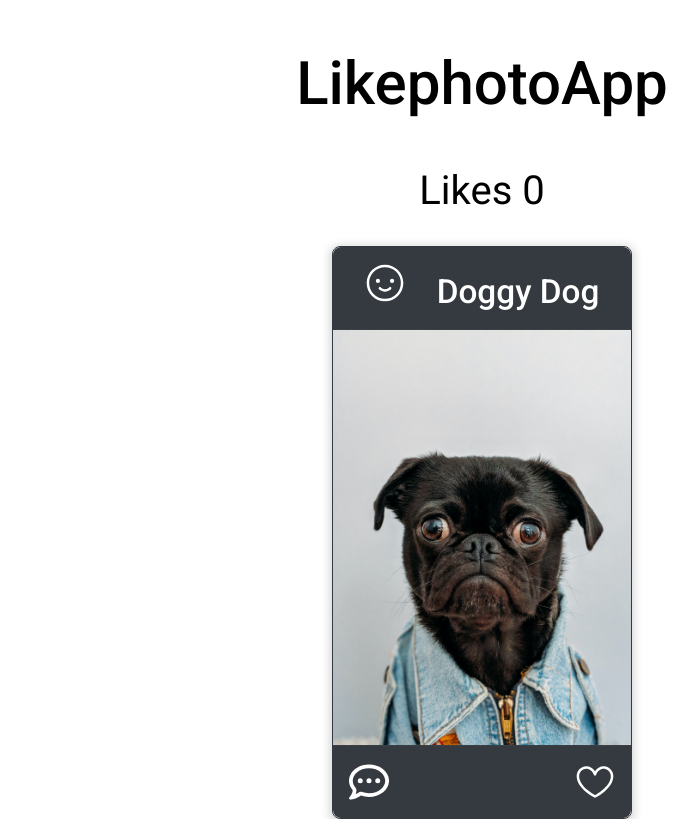
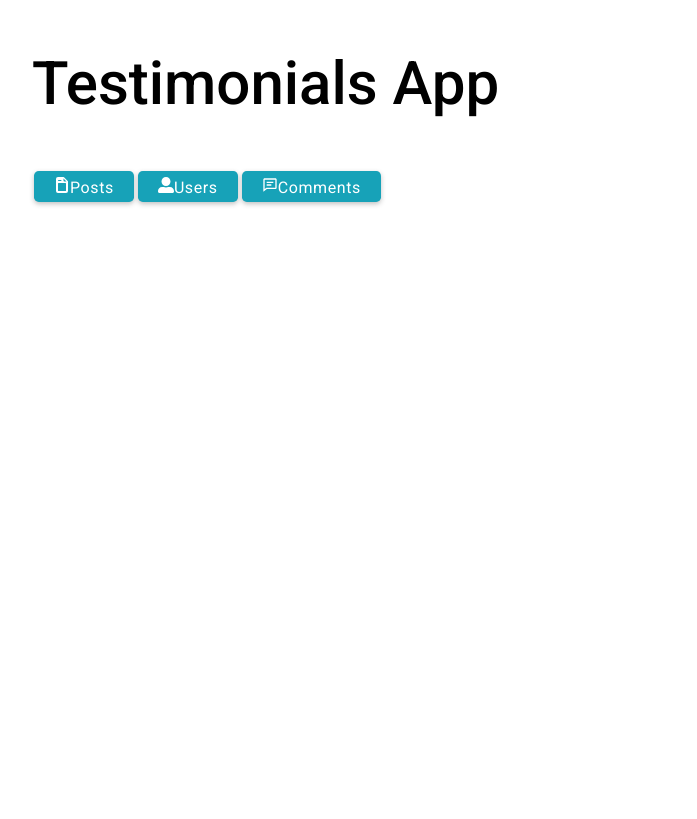
Before and after one commit to jeffKimball/ReactSandbox, a React (Create React App) app in the folder projects/: page / in a window 1280 px wide. Shown: the whole page, without its empty margins (158-855 px from the left). Built offline with nearby package versions, Linux system fonts and the light colour scheme.

Commit message:
start Testimonial project with Title and Button components for the UI

```diff
--- a/projects/src/App.js
+++ b/projects/src/App.js
@@ -1,14 +1,16 @@
 import './App.css';
-import LikephotoApp from './projects/03-LikeMyPhoto/LikephotoApp';
+// import SignatureApp from './projects/01-Signature/SignatureApp';
 // import RandomColors from './projects/02-RandomColors/RandomColors';
-// import SignatureApp from './projects/01-Signature/SignatureApp';
+// import LikephotoApp from './projects/03-LikeMyPhoto/LikephotoApp';
+import Testimonials from './projects/04-Testimonials/Testimonials'
 
 function App() {
   return (
     <div className="App">
       {/* <SignatureApp /> */}
       {/* <RandomColors /> */}
-      <LikephotoApp />
+      {/* <LikephotoApp /> */}
+      <Testimonials />
     </div>
   );
 }
--- /dev/null
+++ b/projects/src/projects/04-Testimonials/Testimonials.jsx
@@ -0,0 +1,38 @@
+import React from 'react'
+import Title from '../components/Title'
+import Button from '../components/Button'
+import { BsFillFileEarmarkPostFill } from "react-icons/bs";
+import { FaUserAlt } from "react-icons/fa";
+import { BiCommentDetail } from "react-icons/bi";
+
+
+const Testimonials = () => {
+
+    const handleClick = () =>{
+        console.log('My Click')
+    }
+  return (
+      <div className="container m-auto">
+          <Title text={"Testimonials App"} />
+          <Button
+              text={"Posts"}
+              btnClass={"btn-info"}
+              icon={<BsFillFileEarmarkPostFill />}
+              onClick={handleClick}
+          />
+          <Button
+              text={"Users"}
+              btnClass={"btn-info"}
+              icon={<FaUserAlt />}
+              onClick={handleClick}
+          />
+          <Button
+              text={"Comments"}
+              btnClass={"btn-info"}
+              icon={<BiCommentDetail onClick={handleClick} />}
+          />
+      </div>
+  );
+}
+
+export default Testimonials
--- /dev/null
+++ b/projects/src/projects/components/Button.jsx
@@ -0,0 +1,12 @@
+import React from 'react'
+
+const Button = ({ text="Click", btnClass, icon, onClick }) => {
+  return (
+    <button className={`btn ${btnClass}`} onClick={onClick}>
+        {icon}
+        {text}
+    </button>
+  )
+}
+
+export default Button
```
